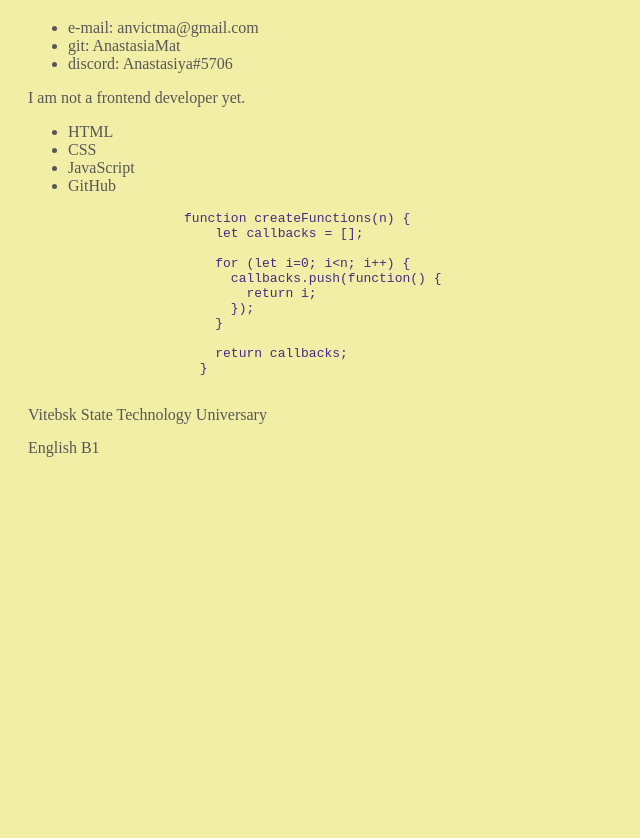
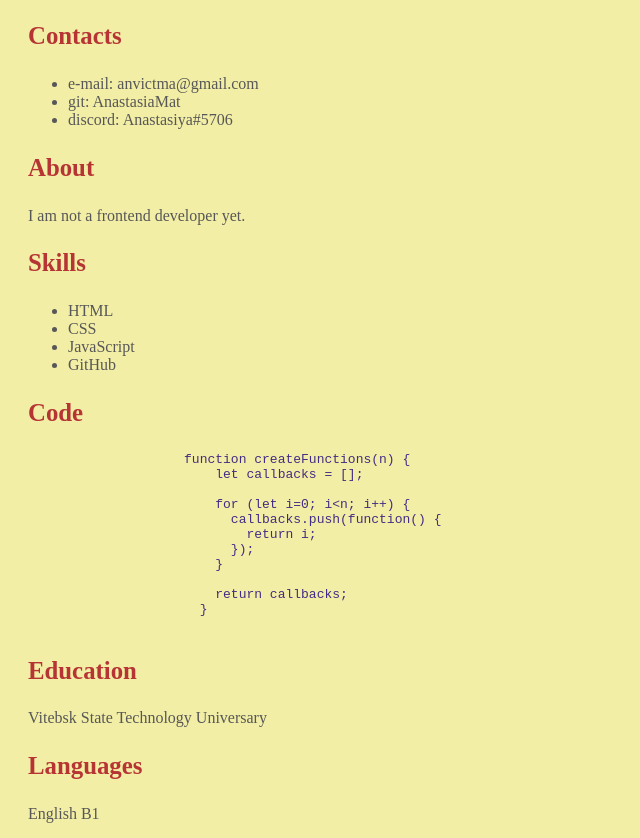
Before and after one commit to AnastasiaMat/rsschool-cv, a plain HTML site: page index.html in a window 1280 px wide. Shown: the part 61-899 px from the top of the page, without its empty margins (0-640 px from the left). Before the commit the page ends 800 px from the top, so only its background shows below. Drawn offline with Linux system fonts and the light colour scheme.

Commit message:
feat: add subtitels
add subtitels

```diff
--- a/index.html
+++ b/index.html
@@ -11,6 +11,7 @@
         <main>
             <h1>Matushevskaya Anastasia</h1>
             <div class="contacts">
+                <h3>Contacts</h3>
                 <ul>
                     <li>e-mail: anvictma@gmail.com</li>
                     <li>git: AnastasiaMat</li>
@@ -18,9 +19,11 @@
                 </ul>
             </div>
             <div class="about">
+                <h3>About</h3>
                 I am not a frontend developer yet.
             </div>
             <div class="skills">
+                <h3>Skills</h3>
                 <ul>
                     <li>HTML</li>
                     <li>CSS</li>
@@ -29,6 +32,7 @@
                 </ul>
             </div>
             <div class="code">
+                <h3>Code</h3>
                 <pre>
                     function createFunctions(n) {
                         let callbacks = [];
@@ -44,9 +48,11 @@
                 </pre>
             </div>
             <div class="education">
+                <h3>Education</h3>
                 Vitebsk State Technology Universary
             </div>
             <div class="languages">
+                <h3>Languages</h3>
                 English B1
             </div>
         </main>
```
